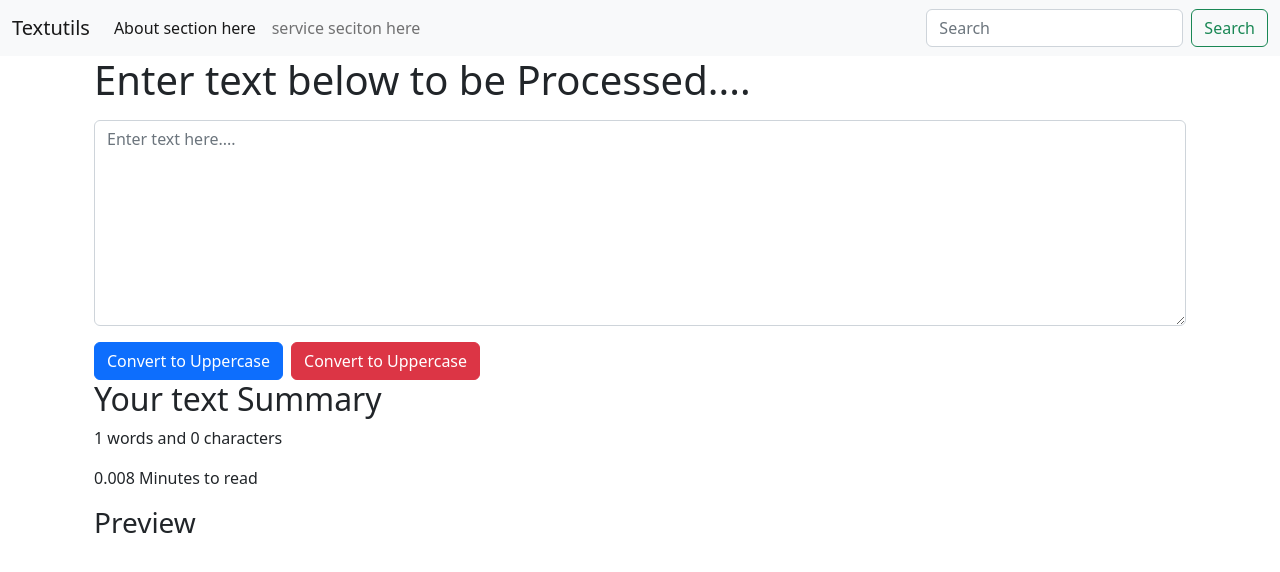
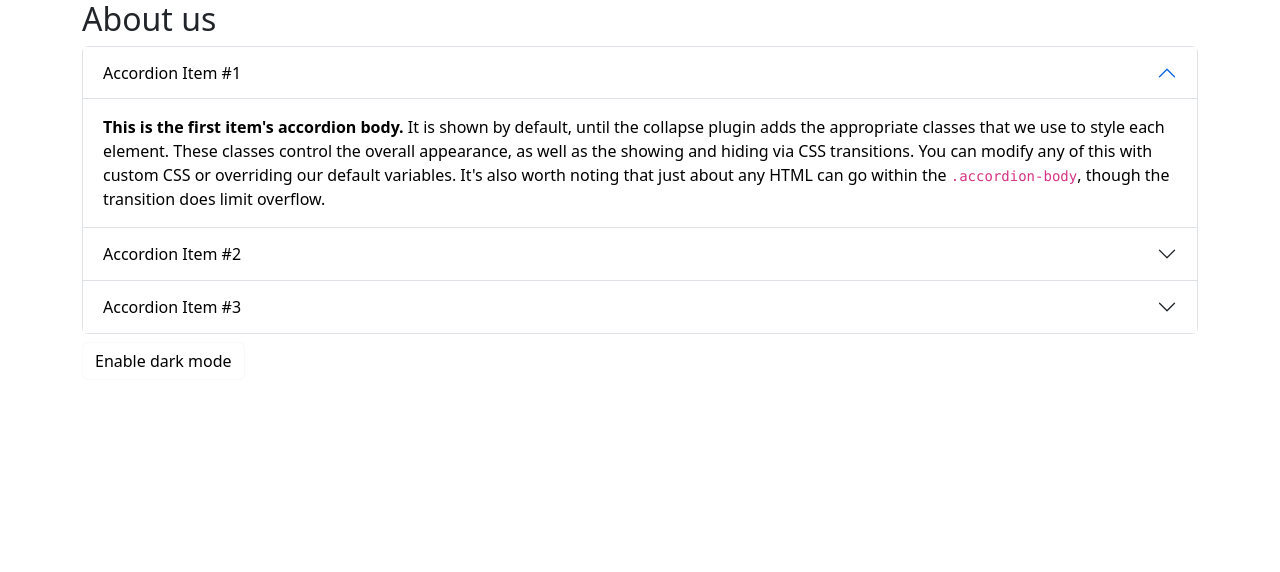
Before and after one commit to aj-sin/React-Tutorial, a React (Create React App) app: page / in a window 1280 px wide. Shown: the top 572 px of the page. Built offline with nearby package versions, Linux system fonts and the light colour scheme.

Commit message:
Enable dark mode

```diff
--- a/src/App.js
+++ b/src/App.js
@@ -1,15 +1,17 @@
 import "./App.css";
 import Navbar from "./components/Navbar";
 import TextForm from "./components/TextForm";
+import About from "./components/About";
 
 
 function App() {
   return (
     <>
-      <Navbar title="Textutils"  about="About section here"   services="service seciton here"/>
+      {/* <Navbar title="Textutils"  about="About section here"   services="service seciton here"/>
       <div className="container">
-      <TextForm title="Enter text below to be Processed...."/>
-      </div>
+      <TextForm title="Enter text below to be Processed...."/> */}
+      {/* </div> */}
+      <About/>
     </>
   );
 }
--- /dev/null
+++ b/src/components/About.js
@@ -0,0 +1,78 @@
+import React, { useState } from 'react'
+
+export default function About() {
+
+    const [btntext,setbtntext]=useState("Enable dark mode")
+    const [Mystyle,setMystyle]=useState({
+        color:"black",
+        backgroundColor:"white",
+    })
+
+    const Darkmode=()=>{
+        if(btntext==="Enable dark mode")
+        {
+            setMystyle({
+                color:"white",
+                backgroundColor:"black",
+            })
+            setbtntext("Enable light mode")
+            document.body.style.backgroundColor="black"
+        }
+        else{
+            setMystyle({
+                color:"black",
+                backgroundColor:"white",
+            })
+            setbtntext("Enable dark mode")
+            document.body.style.backgroundColor="white"
+        }
+
+    }
+
+
+  return (
+    <div className='container'>
+        <h2>About us</h2>
+
+<div className="accordion" id="accordionExample" >
+  <div className="accordion-item" style={Mystyle}>
+    <h2 className="accordion-header" id="headingOne" style={Mystyle}>
+      <button style={Mystyle} className="accordion-button" type="button" data-bs-toggle="collapse" data-bs-target="#collapseOne" aria-expanded="true" aria-controls="collapseOne">
+        Accordion Item #1
+      </button>
+    </h2>
+    <div id="collapseOne" className="accordion-collapse collapse show" aria-labelledby="headingOne" data-bs-parent="#accordionExample">
+      <div className="accordion-body">
+        <strong>This is the first item's accordion body.</strong> It is shown by default, until the collapse plugin adds the appropriate classes that we use to style each element. These classes control the overall appearance, as well as the showing and hiding via CSS transitions. You can modify any of this with custom CSS or overriding our default variables. It's also worth noting that just about any HTML can go within the <code>.accordion-body</code>, though the transition does limit overflow.
+      </div>
+    </div>
+  </div>
+  <div className="accordion-item" style={Mystyle}>
+    <h2 className="accordion-header" id="headingTwo" style={Mystyle}>
+      <button style={Mystyle} className="accordion-button collapsed" type="button" data-bs-toggle="collapse" data-bs-target="#collapseTwo" aria-expanded="false" aria-controls="collapseTwo">
+        Accordion Item #2
+      </button>
+    </h2>
+    <div id="collapseTwo" className="accordion-collapse collapse" aria-labelledby="headingTwo" data-bs-parent="#accordionExample">
+      <div className="accordion-body">
+        <strong>This is the second item's accordion body.</strong> It is hidden by default, until the collapse plugin adds the appropriate classes that we use to style each element. These classes control the overall appearance, as well as the showing and hiding via CSS transitions. You can modify any of this with custom CSS or overriding our default variables. It's also worth noting that just about any HTML can go within the <code>.accordion-body</code>, though the transition does limit overflow.
+      </div>
+    </div>
+  </div>
+  <div className="accordion-item" style={Mystyle}>
+    <h2 className="accordion-header" id="headingThree" style={Mystyle}>
+      <button style={Mystyle} className="accordion-button collapsed" type="button" data-bs-toggle="collapse" data-bs-target="#collapseThree" aria-expanded="false" aria-controls="collapseThree">
+        Accordion Item #3
+      </button>
+    </h2>
+    <div id="collapseThree" className="accordion-collapse collapse" aria-labelledby="headingThree" data-bs-parent="#accordionExample">
+      <div className="accordion-body">
+        <strong>This is the third item's accordion body.</strong> It is hidden by default, until the collapse plugin adds the appropriate classes that we use to style each element. These classes control the overall appearance, as well as the showing and hiding via CSS transitions. You can modify any of this with custom CSS or overriding our default variables. It's also worth noting that just about any HTML can go within the <code>.accordion-body</code>, though the transition does limit overflow.
+      </div>
+    </div>
+  </div>
+</div>
+<button type="button" className="btn btn-light my-2 " onClick={Darkmode} style={Mystyle}>{btntext}</button>
+    </div>
+  )
+}
```
